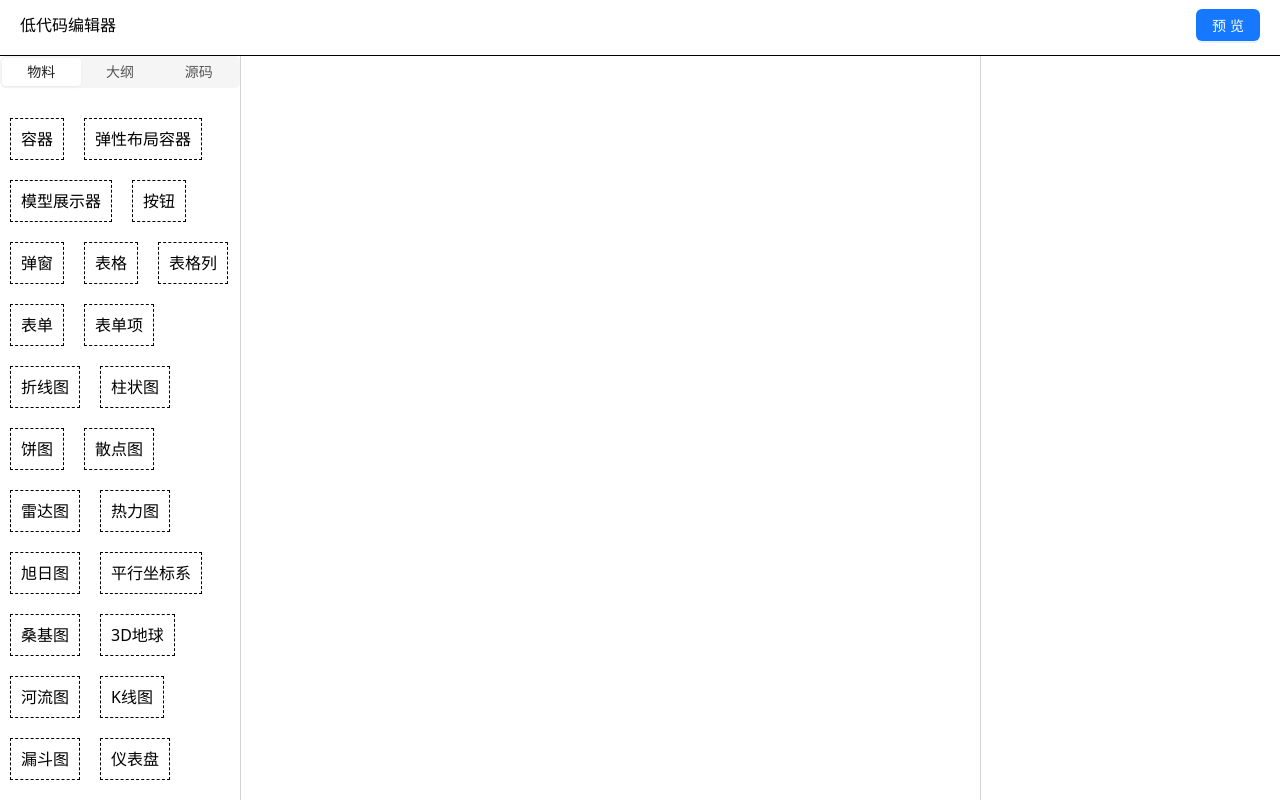
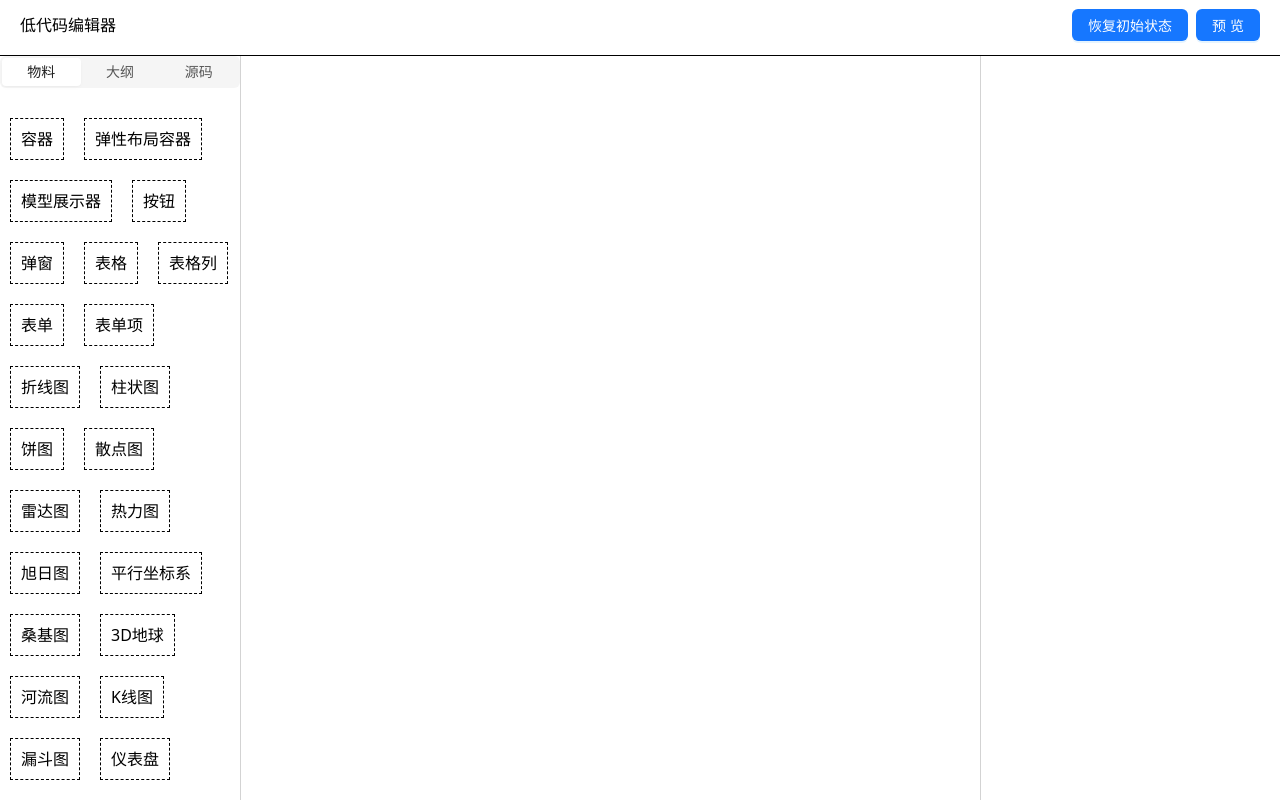
Before and after one commit to zhenghui-su/lowcode-editor, a React (Vite) app: page / in a window 1280 px wide. Built offline with nearby package versions, Linux system fonts and the light colour scheme; no server answers; what @visactor/vmind would draw is missing.

Commit message:
✨ feat: 新增恢复初始化状态按钮

```diff
--- a/src/editor/components/Header/index.tsx
+++ b/src/editor/components/Header/index.tsx
@@ -12,6 +12,15 @@ export function Header() {
 			<div className='h-[50px] flex justify-between items-center px-[20px]'>
 				<div>低代码编辑器</div>
 				<Space>
+					<Button
+						onClick={() => {
+							localStorage.removeItem('components');
+							window.location.reload();
+						}}
+						type='primary'
+					>
+						恢复初始状态
+					</Button>
 					{mode === 'edit' && (
 						<Button
 							onClick={() => {
```
